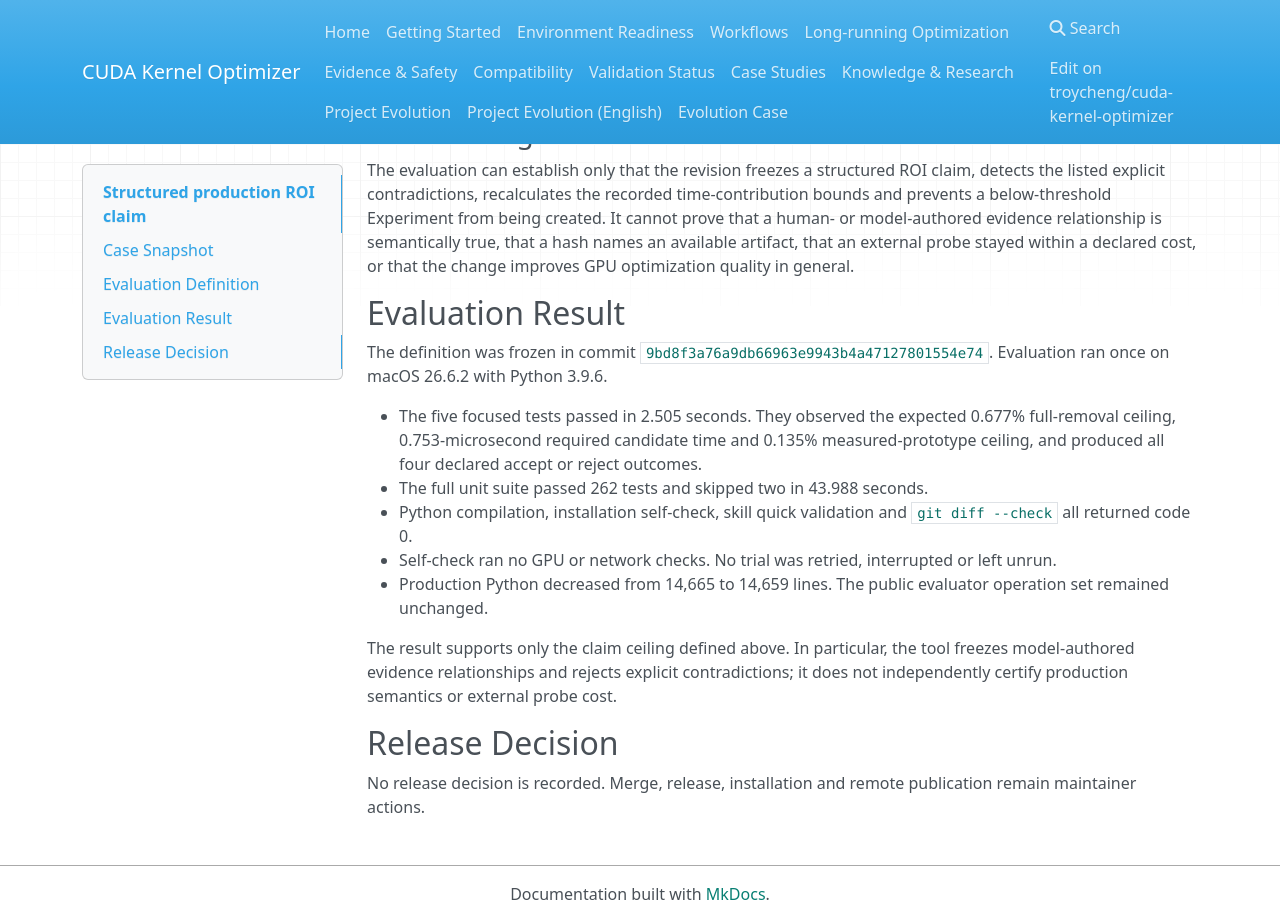
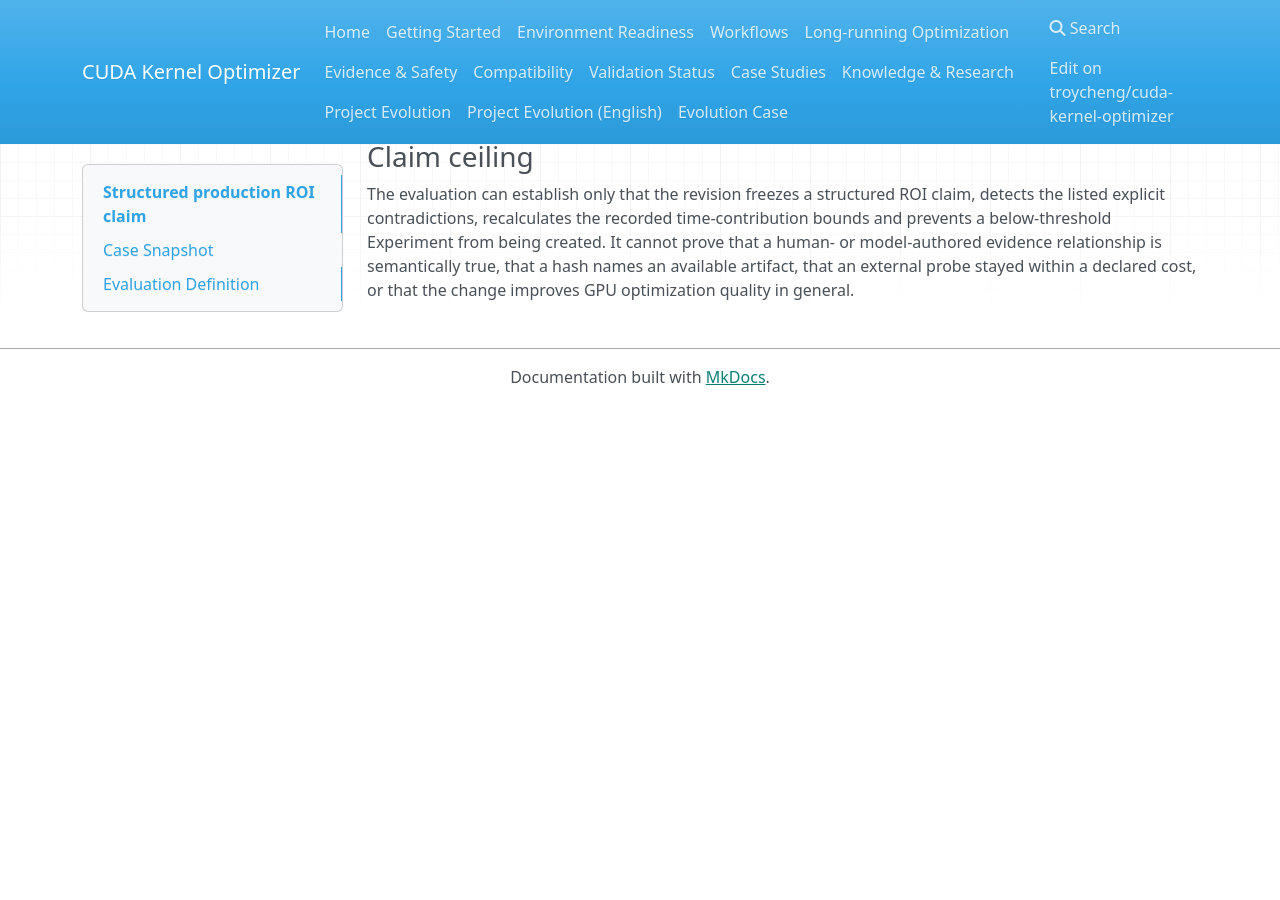
Before and after one commit to troycheng/cuda-kernel-optimizer, an MkDocs documentation site: the page built from docs/evolution-case-structured-roi-claim.md, in a window 1280 px wide and 900 px high, scrolled down 1911 px. Built offline with MkDocs 1.6.1, drawn with Linux system fonts in a browser that asks for light colours; nearby versions of some CDN libraries; after the commit the page ends 2316 px from its top, so only the background shows below that; some of the changed text lies outside the part shown.

```diff
--- a/docs/evolution-case-structured-roi-claim.md
+++ b/docs/evolution-case-structured-roi-claim.md
@@ -100,31 +101,3 @@
 is semantically true, that a hash names an available artifact, that an external
 probe stayed within a declared cost, or that the change improves GPU
 optimization quality in general.
-
-## Evaluation Result
-
-The definition was frozen in commit
-`9bd8f3a76a9db66963e9943b4a47127801554e74`. Evaluation ran once on macOS
-26.6.2 with Python 3.9.6.
-
-- The five focused tests passed in 2.505 seconds. They observed the expected
-  0.677% full-removal ceiling, 0.753-microsecond required candidate time and
-  0.135% measured-prototype ceiling, and produced all four declared accept or
-  reject outcomes.
-- The full unit suite passed 262 tests and skipped two in 43.988 seconds.
-- Python compilation, installation self-check, skill quick validation and
-  `git diff --check` all returned code 0.
-- Self-check ran no GPU or network checks. No trial was retried, interrupted or
-  left unrun.
-- Production Python decreased from 14,665 to 14,659 lines. The public evaluator
-  operation set remained unchanged.
-
-The result supports only the claim ceiling defined above. In particular, the
-tool freezes model-authored evidence relationships and rejects explicit
-contradictions; it does not independently certify production semantics or
-external probe cost.
-
-## Release Decision
-
-No release decision is recorded. Merge, release, installation and remote
-publication remain maintainer actions.
```
Also changed, not shown: other parts of docs/evolution-case-structured-roi-claim.md (+4 -3 lines).
